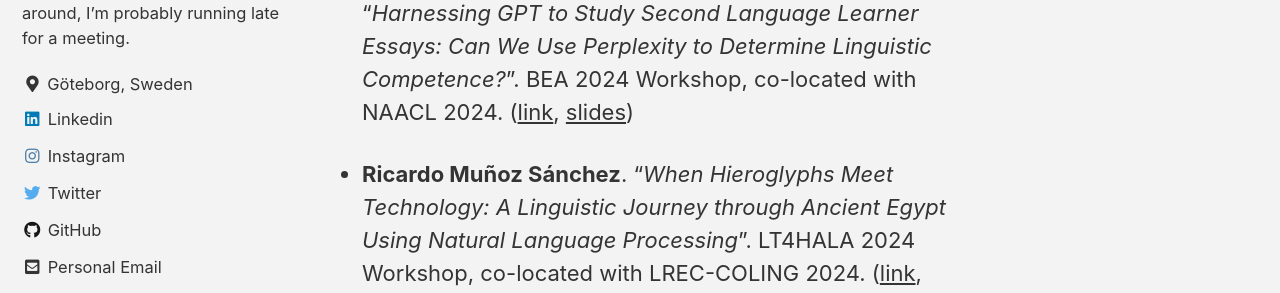
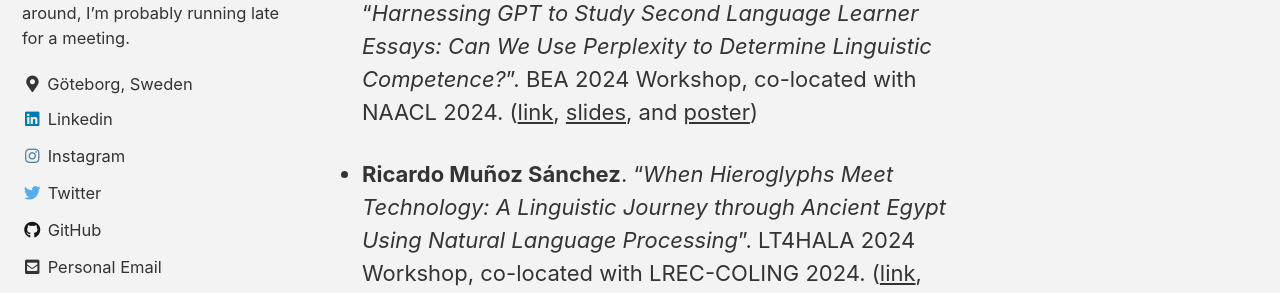
Before and after one commit to rimusa/rimusa.github.io, a Jekyll site: the page built from docs/_pages/research.md, in a window 1280 px wide and 900 px high. Shown: the part 412-705 px from the top of the window. Built offline with Jekyll 4.4.1, drawn with Linux system fonts in a browser that asks for light colours; cached includes are drawn as plain includes.

Commit message:
Added the BEA poster

```diff
--- a/docs/_pages/research.md
+++ b/docs/_pages/research.md
@@ -11,7 +11,7 @@ You can see the talks and presentations I've given [here](../talks).
 
 ## First Author Papers
 
-- **Ricardo Muñoz Sánchez**, Simon Dobnik, Elena Volodina. "_Harnessing GPT to Study Second Language Learner Essays: Can We Use Perplexity to Determine Linguistic Competence?_". BEA 2024 Workshop, co-located with NAACL 2024. ([link](https://aclanthology.org/2024.bea-1.34/), [slides](../documents/presentations/2024_BEA_GPT.pdf))
+- **Ricardo Muñoz Sánchez**, Simon Dobnik, Elena Volodina. "_Harnessing GPT to Study Second Language Learner Essays: Can We Use Perplexity to Determine Linguistic Competence?_". BEA 2024 Workshop, co-located with NAACL 2024. ([link](https://aclanthology.org/2024.bea-1.34/), [slides](../documents/presentations/2024_BEA_GPT.pdf), and [poster](../documents/posters/2024_BEA2024.pdf))
 
 - **Ricardo Muñoz Sánchez**. "_When Hieroglyphs Meet Technology: A Linguistic Journey through Ancient Egypt Using Natural Language Processing_". LT4HALA 2024 Workshop, co-located with LREC-COLING 2024. ([link](https://aclanthology.org/2024.lt4hala-1.18/), [slides](../documents/presentations/2024_LT4HALA_v2.pdf))
 
```
Also changed, not shown: 1 other file.
